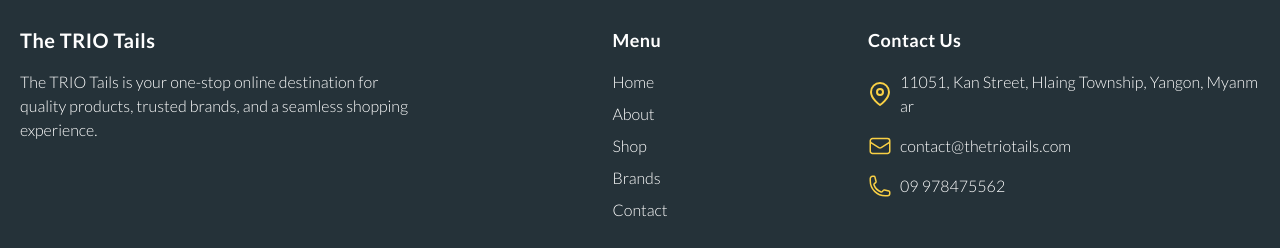
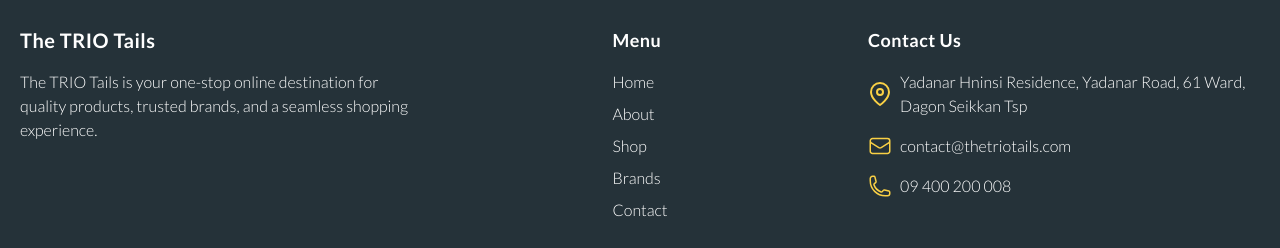
Before and after one commit to drine-kin/shophoria, a React (Vite) app: page / in a window 1280 px wide. Shown: the part 1673-1921 px from the top of the page. Built offline with nearby package versions, Linux system fonts and the light colour scheme; no server answers.

Commit message:
update address

```diff
--- a/src/constants/contactInfo.js
+++ b/src/constants/contactInfo.js
@@ -4,7 +4,7 @@ import { FiMapPin } from "react-icons/fi";
 const contactInfo = {
     address: {
         icon: FiMapPin,
-        label: "11051, Kan Street, Hlaing Township, Yangon, Myanmar",
+        label: "Yadanar Hninsi Residence, Yadanar Road, 61 Ward, Dagon Seikkan Tsp",
         href: "https://maps.google.com",
     },
     email: {
@@ -14,8 +14,8 @@ const contactInfo = {
     },
     phone: {
         icon: HiOutlinePhone,
-        label: "09 978475562",
-        href: "tel:+959978475562"
+        label: "09 400 200 008",
+        href: "tel:+959 400 200 008"
     },
 };
 
```
